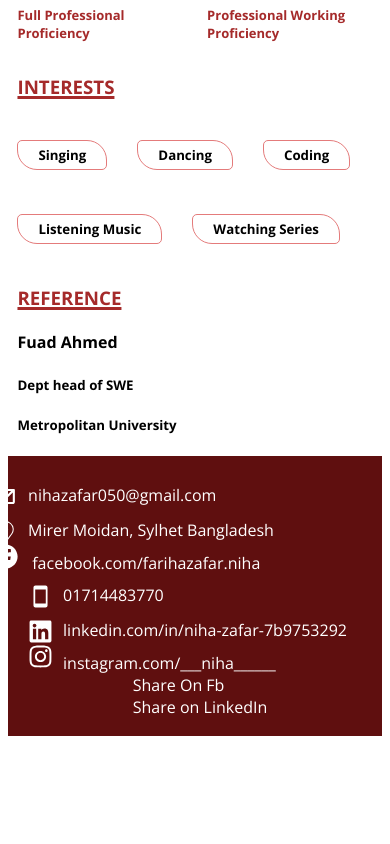
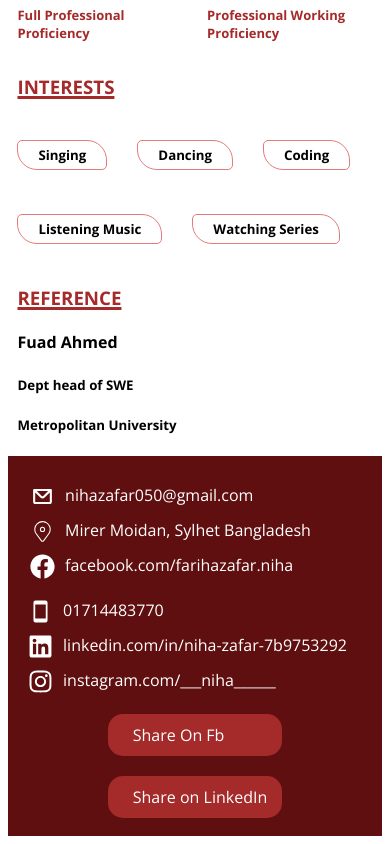
Before and after one commit to zafriii/Niha-CV, a React (Vite) app: page / in a window 390 px wide. Shown: the part 1870-2714 px from the top of the page. Before the commit the page ends 2614 px from the top, so only its background shows below. Built offline with nearby package versions, Linux system fonts and the light colour scheme.

Commit message:
Update footer.css

```diff
--- a/src/components/footer.css
+++ b/src/components/footer.css
@@ -1,10 +1,11 @@
 @import url('https://fonts.googleapis.com/css2?family=Open+Sans:ital,wght@0,300..800;1,300..800&display=swap');
 
 .footer{
-    height: 280px;
+    height: 380px;
     font-family: "Open Sans", sans-serif;
     background-color: rgb(95, 15, 15);
     display: flex;
+    flex-direction: column;
     align-items: center;
     justify-content: space-evenly;
 }
@@ -18,6 +19,16 @@
 .footer p{
     color: white;
 
+}
+
+
+.info{
+    display: flex;
+}
+
+.info-2{
+    margin-left: 40px;
+    margin-top: -10px;
 }
 
 .icon{
@@ -37,7 +48,10 @@
     margin-top: 10px;
 }
 
-
+.social-3{
+    display: flex;
+    margin-top: 10px;
+}
 
 .social-4{
     display: flex;
@@ -48,7 +62,23 @@
     display: flex;
     margin-top: 10px;
 }
+.social-6{
+    display: flex;
+    margin-top: 10px;
+}
 
+.share-button{
+  background-color:brown;
+  padding: 10px 15px ;
+  border-radius: 15px;
+  cursor: pointer;
+  margin-top: 10px;
+}
+
+.share-button:hover{
+    opacity: 0.8;
+
+}
 
 @media (max-width:600px) {
     .footer{
@@ -59,14 +89,23 @@
         justify-content: center;
     }
 
-     .info-1{
-        margin-left: -75px;
+    .info{
+        display: flex;
+        flex-direction: column;
+    }
+
+    .info-1{
+        margin-left: -38px;
     }
 
     .info-2{
         margin-left: -40px;
         margin-top: 10px;
     }
+
+    .share-button{
+        margin-top: 20px;
+      }
 
 }
 
@@ -81,11 +120,15 @@
 @media (max-width:420px) {
 
     .info-1{
-        margin-left: -55px;
+        margin-left: -13px;
     }
     .info-2{
         margin-left: -15px;
     }
+
+    .fb-share-button{
+        margin-top: 20px;
+      }
 }
 
 
@@ -100,10 +143,8 @@
     }
 
     .info-1{
-        margin-left: -50px;
+        margin-left: -13px;
         margin-top: 10px;
     }
 
-
-
 }
```
